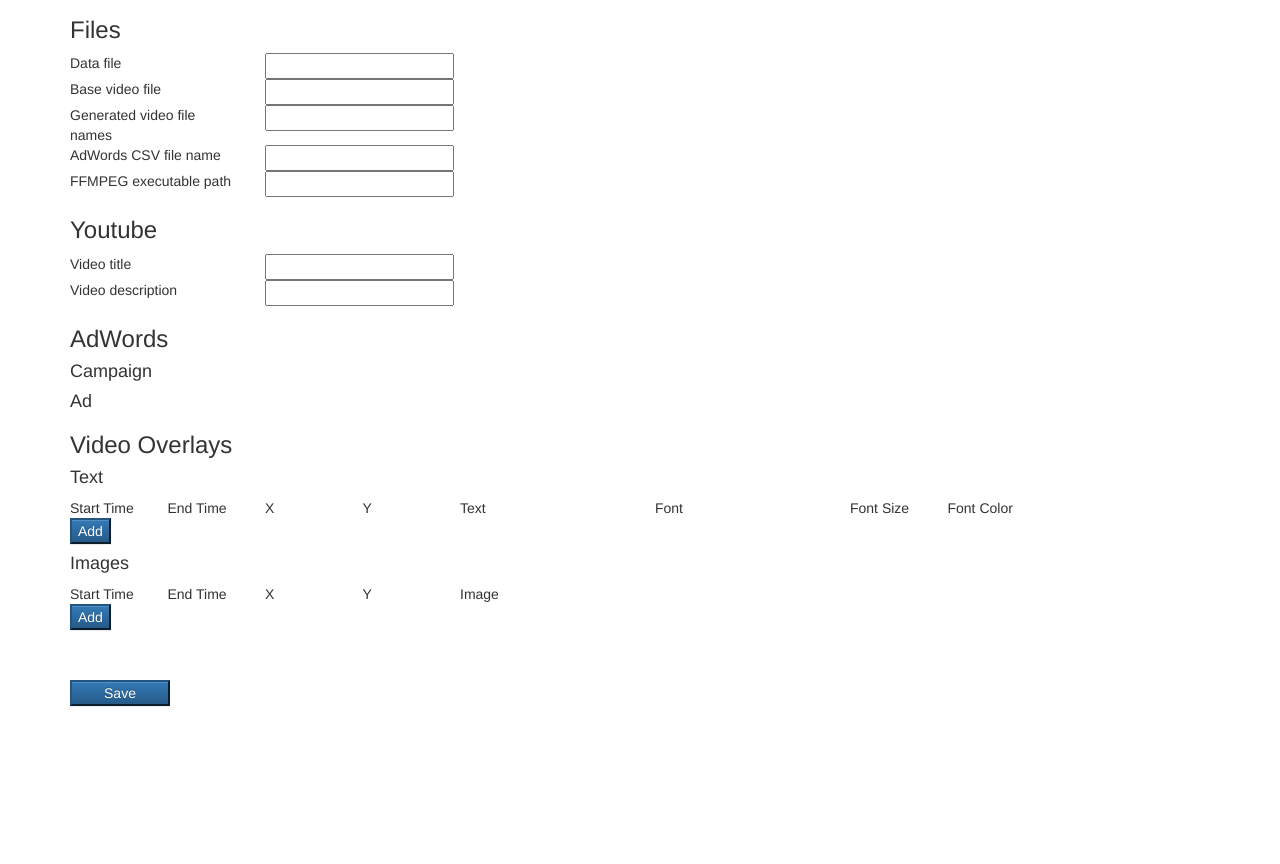
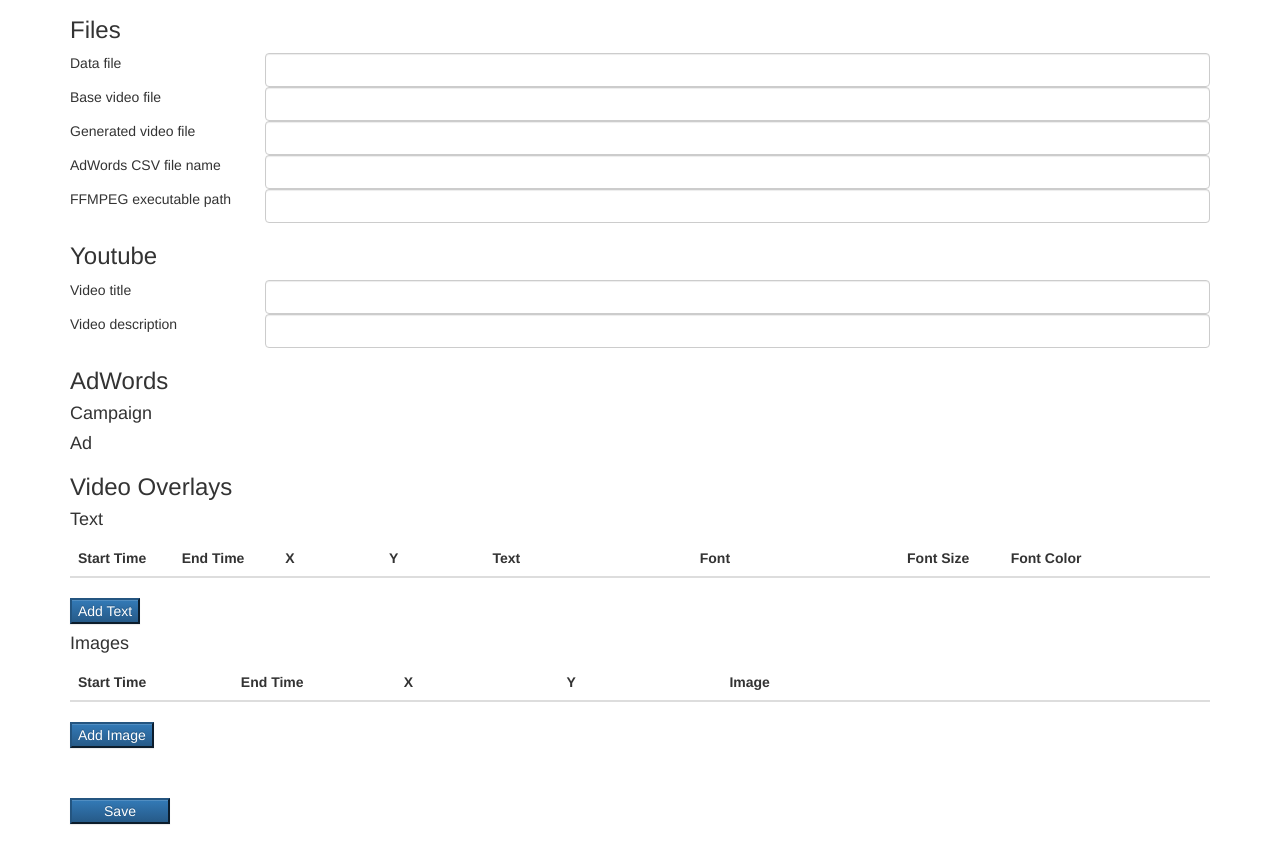
Before and after one commit to google/vogon, a plain HTML site: page static/index.html in a window 1280 px wide. Shown: the part 56-920 px from the top of the page. Before the commit the page ends 812 px from the top, so only its background shows below. Drawn offline with nearby package versions, Linux system fonts and the light colour scheme; no server answers.

Commit message:
Improved page design a little.

```diff
--- a/static/index.html
+++ b/static/index.html
@@ -15,27 +15,27 @@
 
         <h3>Files</h3>
         <div class="row"><div class="col-md-2">Data file</div>
-            <div class="col-md-10"> <input type="text"
+            <div class="col-md-10"> <input type="text" class="form-control"
                 ng-model="config.data_file"> </div></div>
         <div class="row"><div class="col-md-2">Base video file</div>
-            <div class="col-md-10"> <input type="text"
+            <div class="col-md-10"> <input type="text" class="form-control"
                 ng-model="config.video"> </div></div>
-        <div class="row"><div class="col-md-2">Generated video file names</div>
-        <div class="col-md-10"> <input type="text"
+        <div class="row"><div class="col-md-2">Generated video file</div>
+            <div class="col-md-10"> <input type="text" class="form-control"
                 ng-model="config.output_video"></div></div>
         <div class="row"><div class="col-md-2">AdWords CSV file name</div>
-        <div class="col-md-10"> <input type="text"
+            <div class="col-md-10"> <input type="text" class="form-control"
                 ng-model="config.adwords.csv_file"></div></div>
         <div class="row"><div class="col-md-2">FFMPEG executable path</div>
-        <div class="col-md-10"> <input type="text"
+            <div class="col-md-10"> <input type="text" class="form-control"
                 ng-model="config.ffmpeg_path"></div></div>
 
         <h3>Youtube</h3>
         <div class="row"><div class="col-md-2">Video title</div>
-            <div class="col-md-10"> <input type="text"
+            <div class="col-md-10"> <input type="text" class="form-control"
                 ng-model="config.video_title"></div></div>
         <div class="row"><div class="col-md-2">Video description</div>
-            <div class="col-md-10"> <input type="text"
+            <div class="col-md-10"> <input type="text" class="form-control"
                 ng-model="config.video_description"></div></div>
 
         <h3>AdWords</h3>
@@ -44,7 +44,7 @@
         <div ng-repeat="(key,value) in config.adwords.campaign track by key">
             <div class="row">
                 <div class="col-md-2">{{key}}</div>
-                <div class="col-md-10"> <input type="text"
+                <div class="col-md-10"> <input type="text" class="form-control"
                     ng-model="config.adwords.campaign[key]"></div>
             </div>
         </div>
@@ -53,7 +53,7 @@
         <div ng-repeat="(key,value) in config.adwords.ad track by key">
             <div class="row">
                 <div class="col-md-2">{{key}}</div>
-                <div class="col-md-10"> <input type="text"
+                <div class="col-md-10"> <input type="text" class="form-control"
                     ng-model="config.adwords.ad[key]"></div>
             </div>
         </div>
@@ -61,73 +61,83 @@
         <h3>Video Overlays</h3>
 
         <h4>Text</h4>
+        <table class="table">
+            <thead><tr>
+            <th class="col-md-1"> Start Time </th>
+            <th class="col-md-1"> End Time </th>
+            <th class="col-md-1"> X </th>
+            <th class="col-md-1"> Y </th>
+            <th class="col-md-2"> Text </th>
+            <th class="col-md-2"> Font </th>
+            <th class="col-md-1"> Font Size </th>
+            <th class="col-md-1"> Font Color </th>
+            <th class="col-md-1">  </th>
+            </tr></thead>
+            <tbody>
+        <tr ng-repeat="line in config.text_lines">
+            <td class="col-md-1">
+                <input type="text" ng-model="line.start_time" class="form-control">
+            </td>
+            <td class="col-md-1">
+                <input type="text" ng-model="line.end_time" class="form-control">
+            </td>
+            <td class="col-md-1">
+                <input type="text" ng-model="line.x" class="form-control">
+            </td>
+            <td class="col-md-1">
+                <input type="text" ng-model="line.y" class="form-control">
+            </td>
+            <td class="col-md-2">
+                <textarea ng-model="line.text" class="form-control" rows="2"></textarea>
+            </td>
+            <td class="col-md-2">
+                <input type="text" ng-model="line.font" class="form-control">
+            </td>
+            <td class="col-md-1">
+                <input type="text" ng-model="line.font_size" class="form-control">
+            </td>
+            <td class="col-md-1">
+                <input type="text" ng-model="line.font_color" class="form-control">
+            </td>
+            <td class="col-md-1"><input type="button" value="Delete" class="btn-primary" ng-click="delete(config.text_lines, $index)"></td>
+        </tr></tbody></table>
         <div class="row">
-            <div class="col-md-1"> Start Time </div>
-            <div class="col-md-1"> End Time </div>
-            <div class="col-md-1"> X </div>
-            <div class="col-md-1"> Y </div>
-            <div class="col-md-2"> Text </div>
-            <div class="col-md-2"> Font </div>
-            <div class="col-md-1"> Font Size </div>
-            <div class="col-md-1"> Font Color </div>
+            <div class="col-md-2"><input type="button" value="Add Text" class="btn-primary" ng-click="addText()"></div>
         </div>
-        <div ng-repeat="line in config.text_lines" class="row">
-            <div class="col-md-1">
-                <input type="text" ng-model="line.start_time" size="4">
-            </div>
-            <div class="col-md-1">
-                <input type="text" ng-model="line.end_time" size="4">
-            </div>
-            <div class="col-md-1">
-                <input type="text" ng-model="line.x" size="4">
-            </div>
-            <div class="col-md-1">
-                <input type="text" ng-model="line.y" size="4">
-            </div>
-            <div class="col-md-2">
-                <input type="text" ng-model="line.text">
-            </div>
-            <div class="col-md-2">
-                <input type="text" ng-model="line.font">
-            </div>
-            <div class="col-md-1">
-                <input type="text" ng-model="line.font_size" size="4">
-            </div>
-            <div class="col-md-1">
-                <input type="text" ng-model="line.font_color" size="4">
-            </div>
-            <div class="col-md-2"><input type="button" value="Delete" class="btn-primary" ng-click="delete(config.text_lines, $index)"></div>
-        </div>
-        <input type="button" value="Add" class="btn-primary" ng-click="addText()">
 
         <h4>Images</h4>
+        <table class="table">
+            <thead><tr>
+            <th class="col-md-1"> Start Time </th>
+            <th class="col-md-1"> End Time </th>
+            <th class="col-md-1"> X </th>
+            <th class="col-md-1"> Y </th>
+            <th class="col-md-2"> Image </th>
+            <th class="col-md-1">  </th>
+            </th></thead>
+            <tbody>
+        <tr ng-repeat="line in config.images">
+            <td class="col-md-1">
+                <input type="number" ng-model="line.start_time" class="form-control">
+            </td>
+            <td class="col-md-1">
+                <input type="number" ng-model="line.end_time" class="form-control">
+            </td>
+            <td class="col-md-1">
+                <input type="number" ng-model="line.x" class="form-control">
+            </td>
+            <td class="col-md-1">
+                <input type="number" ng-model="line.y" class="form-control">
+            </td>
+            <td class="col-md-2">
+                <input type="text" ng-model="line.image" class="form-control">
+            </td>
+            <td class="col-md-1"><input type="button" value="Delete" class="btn-primary" ng-click="delete(config.images, $index)"></td>
+        </tr>
+            </tbody>
+        </table>
         <div class="row">
-            <div class="col-md-1"> Start Time </div>
-            <div class="col-md-1"> End Time </div>
-            <div class="col-md-1"> X </div>
-            <div class="col-md-1"> Y </div>
-            <div class="col-md-2"> Image </div>
-        </div>
-        <div ng-repeat="line in config.images" class="row">
-            <div class="col-md-1">
-                <input type="number" ng-model="line.start_time" size="4">
-            </div>
-            <div class="col-md-1">
-                <input type="number" ng-model="line.end_time" size="4">
-            </div>
-            <div class="col-md-1">
-                <input type="number" ng-model="line.x" size="4">
-            </div>
-            <div class="col-md-1">
-                <input type="number" ng-model="line.y" size="4">
-            </div>
-            <div class="col-md-2">
-                <input type="text" ng-model="line.image">
-            </div>
-            <div class="col-md-2"><input type="button" value="Delete" class="btn-primary" ng-click="delete(config.images, $index)"></div>
-        </div>
-        <div class="row">
-            <div class="col-md-2"><input type="button" value="Add" class="btn-primary" ng-click="addImage()"></div>
+            <div class="col-md-2"><input type="button" value="Add Image" class="btn-primary" ng-click="addImage()"></div>
         </div>
 
         <div class="row" style="padding-top:50px;padding-bottom:50px">
```
